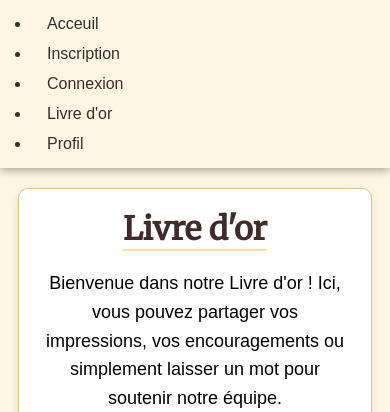
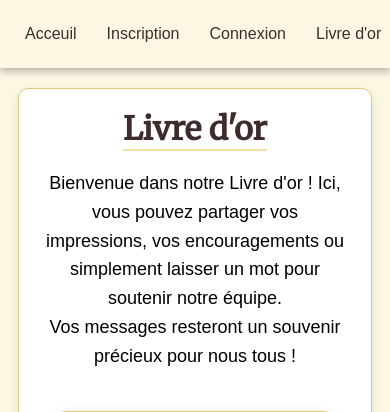
Before and after one commit to Rsoumre/livreor, a PHP site: page /livreor/index.php in a window 390 px wide. Shown: the top 412 px of the page. Run offline with PHP 8.4, Linux system fonts and the light colour scheme; some web fonts are replaced.

Commit message:
nav modifier

```diff
--- a/assets/css/index.css
+++ b/assets/css/index.css
@@ -1,35 +1,49 @@
 /* ----- Général ----- */
-body, html {
+body,
+html {
     height: 100%;
     padding: 0;
     margin: 0;
     color: #3e2c2c;
     background: #fdf6e3;
-     font-family: 'Poppins', sans-serif;
+    font-family: 'Poppins', sans-serif;
 }
 
 /* ----- Navigation ----- */
 nav {
     display: flex;
     padding: 20px;
-    justify-content: space-evenly;
+    justify-content: flex-start;
+    /* Aligne les éléments de gauche à droite */
+    gap: 12px;
+    /* Espacement entre les éléments */
     margin: 0;
-    box-shadow: 0 3px 8px rgba(0,0,0,0.3);
+    box-shadow: 0 3px 8px rgba(0, 0, 0, 0.3);
+    align-items: center;
+    flex-wrap: wrap;
+    /* Permet le retour à la ligne si nécessaire */
+}
+
+nav li {
+    list-style: none;
+    /* Enlève les puces si des li sont utilisés directement */
 }
 
 /* Style des liens */
 a {
-
     border-radius: 6px;
     text-decoration: none;
     font-size: 20px;
     padding: 8px 15px;
     color: #3e2c2c;
     transition: all 0.3s ease-in-out;
+    display: inline-block;
+    /* Assure un comportement stable en ligne */
 }
 
 /* ----- Titres ----- */
-h1, h2 {
+h1,
+h2 {
     text-align: center;
     margin-top: 20px;
 }
@@ -61,8 +75,9 @@ article {
     padding: 20px;
     margin: 20px auto;
     width: 80%;
-    box-shadow: 0 4px 10px rgba(0,0,0,0.1);
-    animation: fadeIn 1.2s ease-in-out; /* Animation ajoutée */
+    box-shadow: 0 4px 10px rgba(0, 0, 0, 0.1);
+    animation: fadeIn 1.2s ease-in-out;
+    /* Animation ajoutée */
 }
 
 /* ----- Boutons généraux ----- */
@@ -77,15 +92,18 @@ article {
     transition: all 0.3s ease-in-out;
     font-family: 'Merriweather', serif;
 }
+
 .btn-primary {
-    background-color:#5196c9c9;
+    background-color: #5196c9c9;
 }
+
 /* ----- Section des cartes ----- */
 .accueil-cards {
     display: flex;
     justify-content: center;
     gap: 20px;
-    flex-wrap: wrap; /* Permet de passer à deux cards par ligne sur mobile */
+    flex-wrap: wrap;
+    /* Permet de passer à deux cards par ligne sur mobile */
     margin: 40px auto;
     max-width: 1000px;
 }
@@ -95,7 +113,7 @@ article {
     border: 1px solid #e0c97f;
     border-radius: 12px;
     width: 280px;
-    box-shadow: 0 4px 12px rgba(107,46,46,0.15);
+    box-shadow: 0 4px 12px rgba(107, 46, 46, 0.15);
     overflow: hidden;
     transition: transform 0.3s ease, box-shadow 0.3s ease;
 }
@@ -127,7 +145,7 @@ article {
 /* Animation hover */
 .card:hover {
     transform: translateY(-5px);
-    box-shadow: 0 8px 20px rgba(107,46,46,0.25);
+    box-shadow: 0 8px 20px rgba(107, 46, 46, 0.25);
 }
 
 
@@ -149,15 +167,28 @@ footer {
 
 /* Responsive : nav en colonne sur tablettes et mobiles */
 @media (max-width: 768px) {
+
+    /* Garder la nav horizontale : permettre le scroll horizontal si l'espace manque */
     nav {
-        flex-direction: column; /* Les liens s’empilent */
-        gap: 12px; /* Espacement entre les liens */
+        flex-direction: row;
+        /* Garder en ligne */
+        flex-wrap: nowrap;
+        /* Ne pas empiler */
+        gap: 10px;
+        overflow-x: auto;
+        /* Scroll horizontal si nécessaire */
+        -webkit-overflow-scrolling: touch;
+        padding: 12px;
     }
 
     nav a {
-        width: 90%; /* Chaque lien prend presque toute la largeur */
-        text-align: center;
-        font-size: 18px; /* Réduction de taille */
+        width: auto;
+        /* Laisser la largeur naturelle */
+        text-align: left;
+        font-size: 18px;
+        /* Réduction de taille */
+        white-space: nowrap;
+        /* Empêcher le retour à la ligne dans chaque lien */
     }
 }
 
@@ -178,6 +209,13 @@ footer {
 
 /* ----- Animation (ajoutée) ----- */
 @keyframes fadeIn {
-    from { opacity: 0; transform: translateY(15px); }
-    to { opacity: 1; transform: translateY(0); }
+    from {
+        opacity: 0;
+        transform: translateY(15px);
+    }
+
+    to {
+        opacity: 1;
+        transform: translateY(0);
+    }
 }
```
